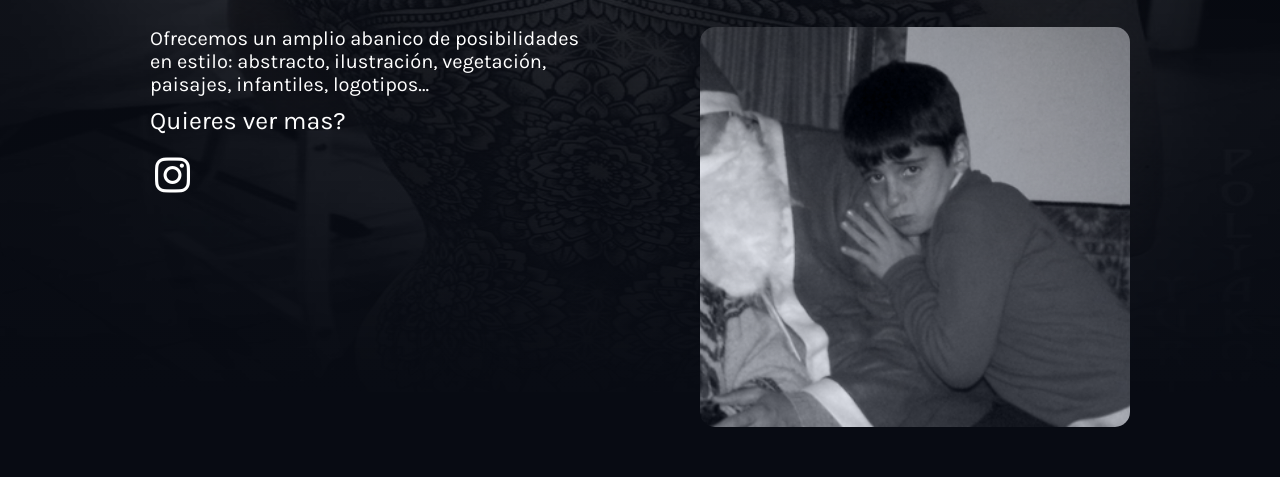
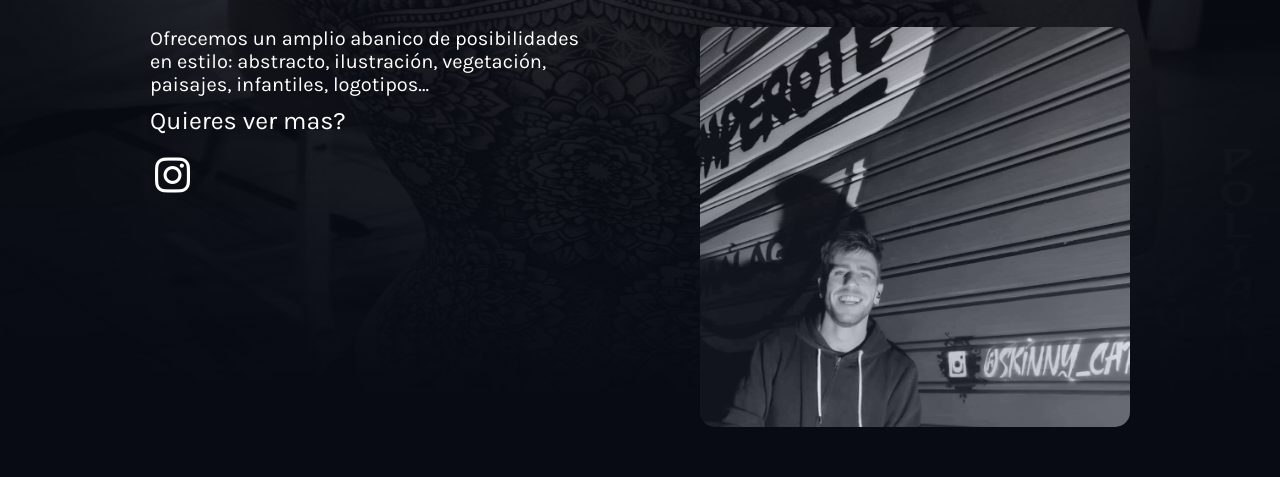
Before and after one commit to Baroin40370/site-adrian, a website: page pages/grafiti.html in a window 1280 px wide. Shown: the part 314-791 px from the top of the page. Drawn offline with Linux system fonts and the light colour scheme.

Commit message:
sauvegarde

```diff
--- a/pages/grafiti.html
+++ b/pages/grafiti.html
@@ -60,7 +60,7 @@
 
           </article>
         <article>
-          <img src="../asset/adrian3.PNG" alt="una foto del artista Adrian">
+          <img src="../asset/adri.webp" alt="una foto del artista Adrian">
         </article>
           </section>
       <section id="portafolio">
```
Also changed, not shown: asset/adri.webp (added).
